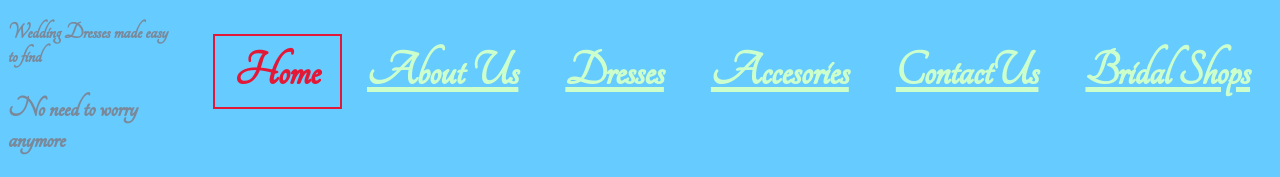
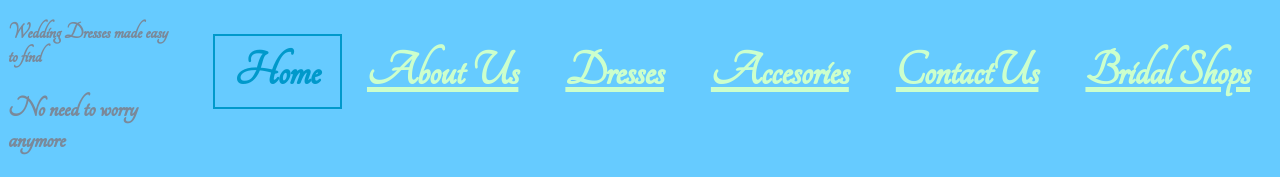
Before and after one commit to swilliams94/DesignForMobiles, a plain HTML site: page index.html in a window 1280 px wide. In both pictures the pointer is over the link "Home". Shown: the part 32-209 px from the top of the page. Drawn offline with Linux system fonts and the light colour scheme.

Commit message:
homepage

```diff
--- a/css/Mystyle.css
+++ b/css/Mystyle.css
@@ -25,8 +25,8 @@ background-color: #66cbff;
       padding: 10px 20px;
       border: 2px solid transparent; }
       nav ul li a:hover {
-        color: #e31837;
-        border-color: #e31837;
+        color: #0099cb;
+        border-color: #0099cb;
         text-decoration: none; }
       nav ul li a span {
         display: inline-block; }
```
